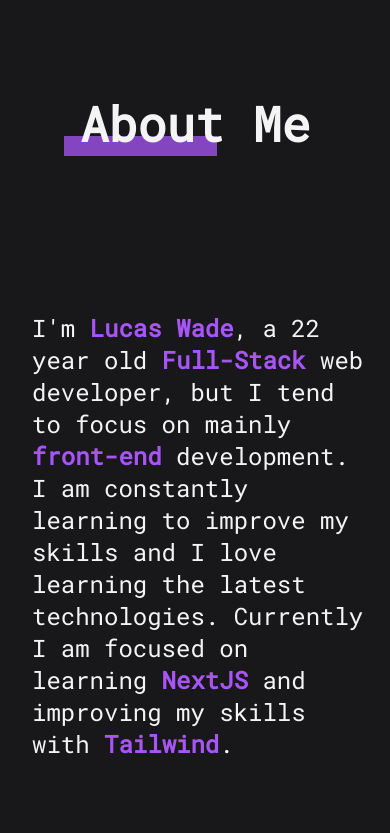
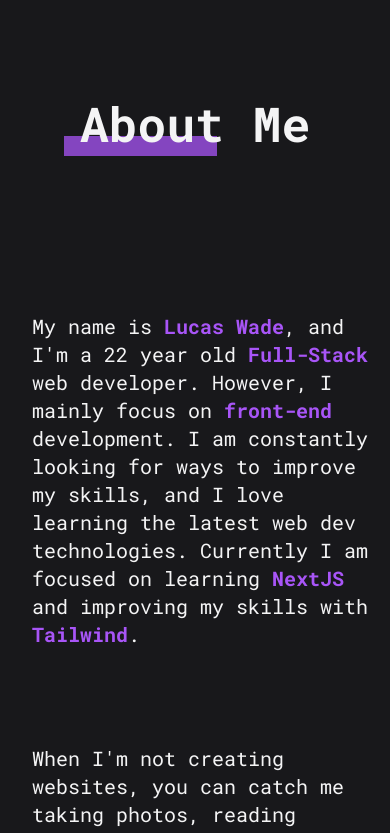
Before and after one commit to lucasw4/lucas-wade, a Next.js app: page / in a window 390 px wide. Shown: the part 920-1753 px from the top of the page. Built offline with nearby package versions, Linux system fonts and the light colour scheme.

Commit message:
Update About section, improve responsive design

```diff
--- a/src/components/About.jsx
+++ b/src/components/About.jsx
@@ -8,23 +8,26 @@ const About = () => {
   return (
     <section
       id='about--section'
-      className='mt-72 mb-72 md:mt-72 md:mb-0 md:h-[44rem]'
+      className='mt-72 mb-32 md:mt-72 h-full md:mb-0 md:h-[44rem]'
     >
       <HeaderText message='About Me' />
-      <div className='lg:mx-32 flex flex-col h-[40rem] lg:justify-center lg:items-center md:mt-24 mt-32'>
+      <div className='lg:mx-32 flex flex-col h-fit lg:justify-center lg:items-center md:mt-24 mt-32'>
         <div className='h-full flex flex-col justify-center lg:w-1/2'>
-          <div className='py-4 pl-4 mx-4 text-2xl'>
-            I&apos;m{" "}
-            <strong className='text-purple-500 font-bold'>Lucas Wade</strong>, a
-            22 year old <strong className='text-purple-500'>Full-Stack </strong>
-            web developer, but I tend to focus on mainly{" "}
+          <div className='py-4 pl-4 mx-4 text-xl md:text-2xl'>
+            My name is{" "}
+            <strong className='text-purple-500 font-bold'>Lucas Wade</strong>,
+            and I&apos;m a 22 year old{" "}
+            <strong className='text-purple-500'>Full-Stack </strong>
+            web developer. However, I mainly focus on{" "}
             <strong className='text-purple-500'>front-end </strong>
-            development. I am constantly learning to improve my skills and I
-            love learning the latest technologies. Currently I am focused on
-            learning
+            development. I am constantly looking for ways to improve my skills,
+            and I love learning the latest web dev technologies. Currently I am
+            focused on learning
             <strong className='text-purple-500'> NextJS</strong> and improving
             my skills with <strong className='text-purple-500'>Tailwind</strong>
-            .
+            .<div className='h-24'></div>
+            When I&apos;m not creating websites, you can catch me taking photos,
+            reading books, or making music.
           </div>
         </div>
         <div className='mx-16 md:w-fit md:mx-auto md:p-4 border border-zinc-700 flex justify-center py-3 mb-10 transition-all hover:shadow-lg hover:shadow-black hover:scale-110 mt-20'>
--- a/src/components/Portfolio.jsx
+++ b/src/components/Portfolio.jsx
@@ -43,7 +43,7 @@ const projects = [
 const Portfolio = () => {
   return (
     <section
-      className='bg-zinc-900 py-8 md:mt-40 mt-96'
+      className='bg-zinc-900 py-8 md:mt-96 mt-32'
       id='portfolio--section'
     >
       <HeaderText message='Projects' />
--- a/src/pages/_document.js
+++ b/src/pages/_document.js
@@ -3,13 +3,14 @@ import { Head, Html, Main, NextScript } from "next/document";
 export default function Document() {
   return (
     <Html lang='en' className='scroll-smooth'>
-      <Head />
-      <link rel='preconnect' href='https://fonts.googleapis.com' />
-      <link rel='preconnect' href='https://fonts.gstatic.com' />
-      <link
-        href='https://fonts.googleapis.com/css2?family=Roboto+Mono&display=swap'
-        rel='stylesheet'
-      ></link>
+      <Head>
+        <link rel='preconnect' href='https://fonts.googleapis.com' />
+        <link rel='preconnect' href='https://fonts.gstatic.com' crossorigin />
+        <link
+          href='https://fonts.googleapis.com/css2?family=Roboto+Mono:wght@400;700&display=swap'
+          rel='stylesheet'
+        />
+      </Head>
       <body>
         <Main />
         <NextScript />
```
